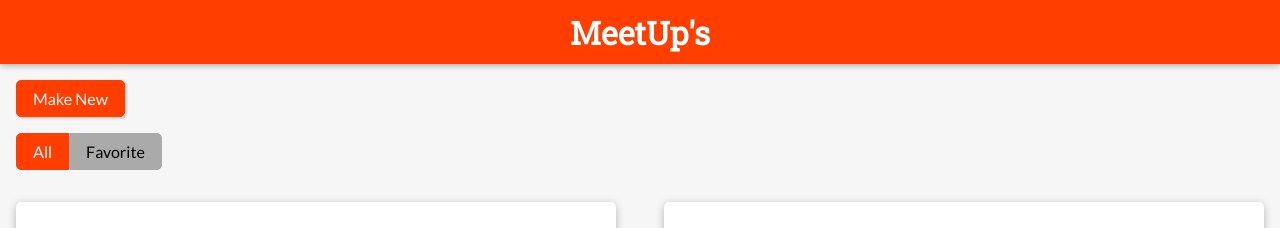
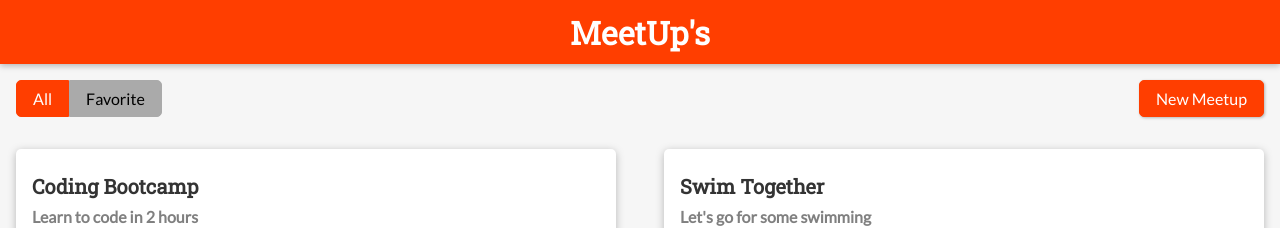
Before and after one commit to swedenSnow/meetups, a Svelte app: page / in a window 1280 px wide. Shown: the top 228 px of the page. Built offline with nearby package versions, Linux system fonts and the light colour scheme.

Commit message:
:mega: refac

```diff
--- a/src/App.svelte
+++ b/src/App.svelte
@@ -74,20 +74,13 @@
     main {
         margin-top: 5rem;
     }
-
-    .meetup-form-container {
-        margin: 1rem;
-    }
 </style>
 
 <Header />
 <main>
     {#if page === 'overview'}
-        <div class="meetup-form-container">
-            <!-- <Button on:click={() => (editMode = !editMode)}>Make New</Button> -->
-            <!-- If editMode was set to false would be easy to toggle... -->
-            <Button on:click={() => (editMode = 'edit')}>Make New</Button>
-        </div>
+        <!-- <Button on:click={() => (editMode = !editMode)}>Make New</Button> -->
+        <!-- If editMode was set to false would be easy to toggle... -->
         {#if editMode === 'edit'}
             <EditForm
                 id={editedId}
@@ -98,7 +91,8 @@
         <MeetupGrid
             meetups={$loadedMeetups}
             on:showdetails={showdetails}
-            on:edit={startEdit} />
+            on:edit={startEdit}
+            on:add={() => (editMode = 'edit')} />
     {:else}
         <MeetupDetail id={pageData.id} on:close={closeDetails} />
     {/if}
--- a/src/Meetups/MeetupGrid.svelte
+++ b/src/Meetups/MeetupGrid.svelte
@@ -1,6 +1,10 @@
 <script>
+    import { createEventDispatcher } from 'svelte';
     import MeetupItem from './MeetupItem.svelte';
     import MeetupFilter from './MeetupFilter.svelte';
+    import Button from '../UI/Button.svelte';
+
+    const dispatch = createEventDispatcher();
 
     export let meetups;
     let favsOnly = false;
@@ -24,7 +28,10 @@
     }
 
     #meetup-controls {
+        display: flex;
+        justify-content: space-between;
         margin: 1rem;
+
     }
 
     @media (min-width: 768px) {
@@ -36,6 +43,7 @@
 
 <section id="meetup-controls">
     <MeetupFilter on:select={setFilter} />
+    <Button on:click={() => dispatch('add')}>New Meetup</Button>
 </section>
 <section id="meetups">
     {#each filteredMeetups as meetup}
```
